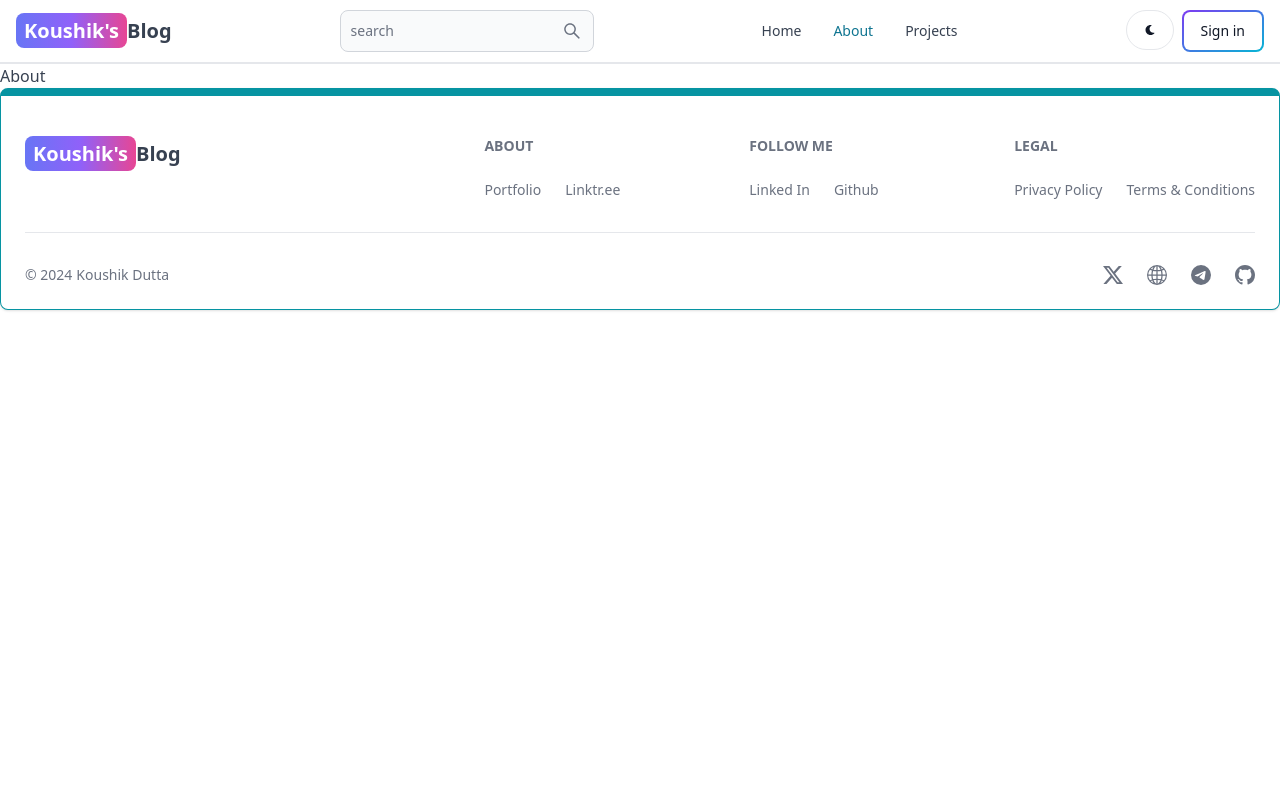
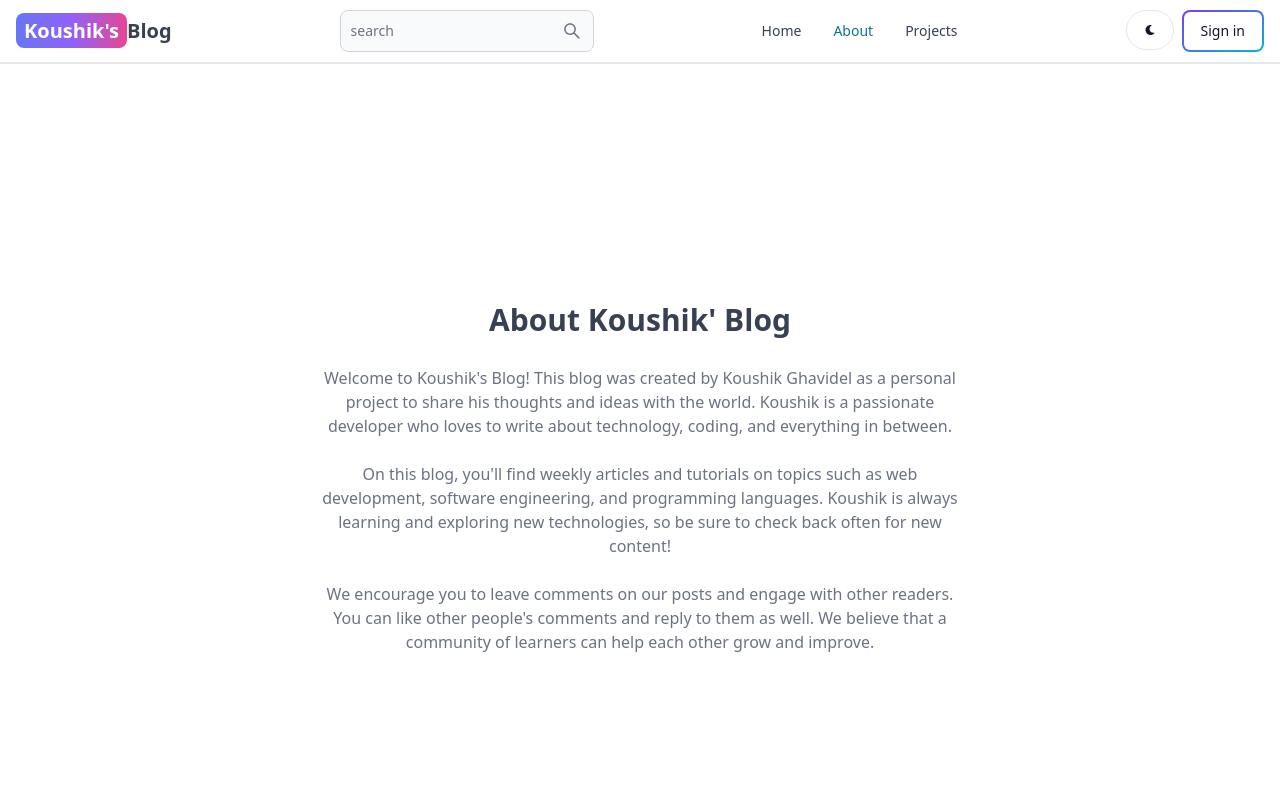
Before and after one commit to iamkoushik1999/MERN-Blog, a React (Vite) app in the folder client/: page /about in a window 1280 px wide. Shown: the top 800 px of the page. Built offline with nearby package versions, Linux system fonts and the light colour scheme; no server answers.

Commit message:
Complete about and Projects page

```diff
--- a/client/src/pages/About.jsx
+++ b/client/src/pages/About.jsx
@@ -1,7 +1,39 @@
 // import React from 'react'
 
 const About = () => {
-  return <div>About</div>;
+  return (
+    <div className='min-h-screen flex items-center justify-center'>
+      <div className='max-w-2xl mx-auto p-3 text-center'>
+        <div>
+          <h1 className='text-3xl font font-semibold text-center my-7'>
+            About Koushik&apos; Blog
+          </h1>
+          <div className='text-md text-gray-500 flex flex-col gap-6'>
+            <p>
+              Welcome to Koushik&apos;s Blog! This blog was created by Koushik
+              Ghavidel as a personal project to share his thoughts and ideas
+              with the world. Koushik is a passionate developer who loves to
+              write about technology, coding, and everything in between.
+            </p>
+
+            <p>
+              On this blog, you&apos;ll find weekly articles and tutorials on
+              topics such as web development, software engineering, and
+              programming languages. Koushik is always learning and exploring
+              new technologies, so be sure to check back often for new content!
+            </p>
+
+            <p>
+              We encourage you to leave comments on our posts and engage with
+              other readers. You can like other people&apos;s comments and reply
+              to them as well. We believe that a community of learners can help
+              each other grow and improve.
+            </p>
+          </div>
+        </div>
+      </div>
+    </div>
+  );
 };
 
 export default About;
--- a/client/src/pages/Projects.jsx
+++ b/client/src/pages/Projects.jsx
@@ -1,7 +1,17 @@
 // import React from 'react'
+import CallToAction from '../components/CallToAction';
 
 const Projects = () => {
-  return <div>Projects</div>;
+  return (
+    <div className='min-h-screen max-w-2xl mx-auto flex justify-center items-center flex-col gap-6 p-3'>
+      <h1 className='text-3xl font-semibold'>Projects</h1>
+      <p className='text-md text-gray-500'>
+        Build fun and engaging projects while learning HTML, CSS, and
+        JavaScript!
+      </p>
+      <CallToAction />
+    </div>
+  );
 };
 
 export default Projects;
```
